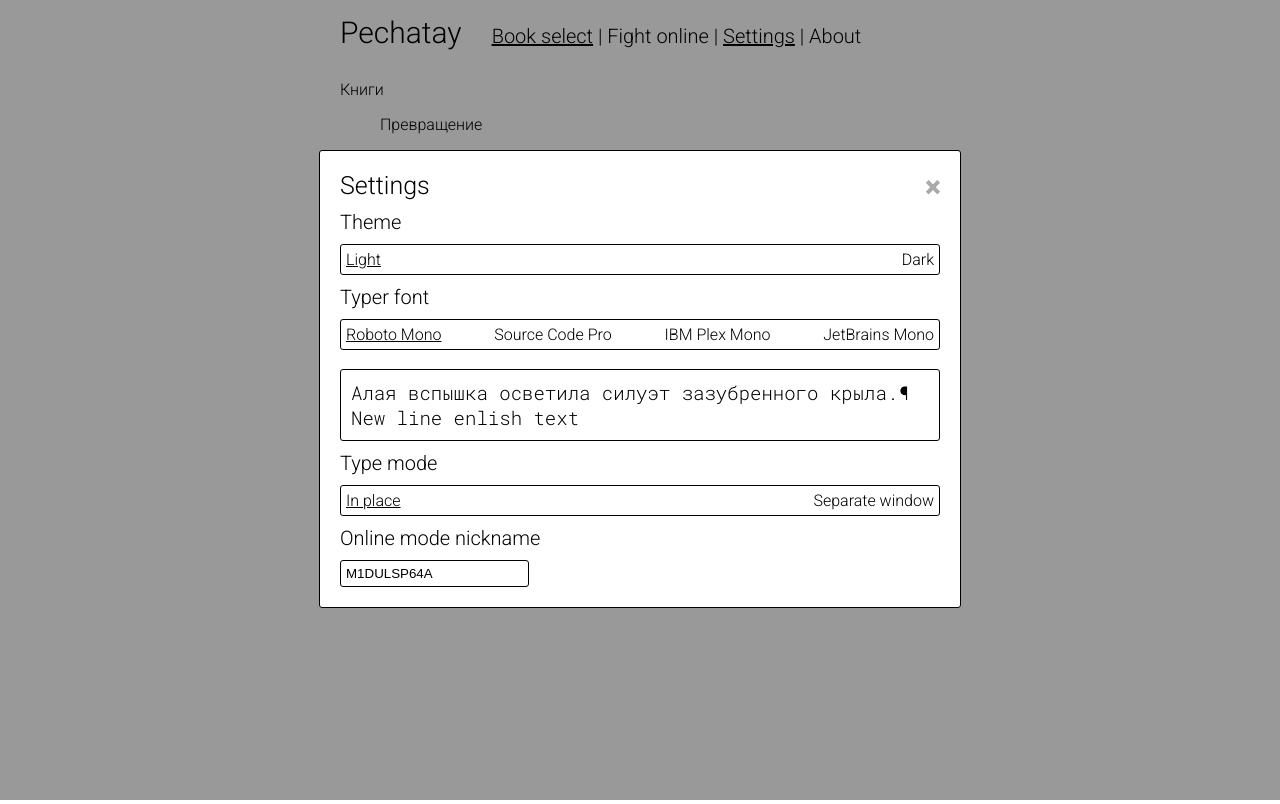
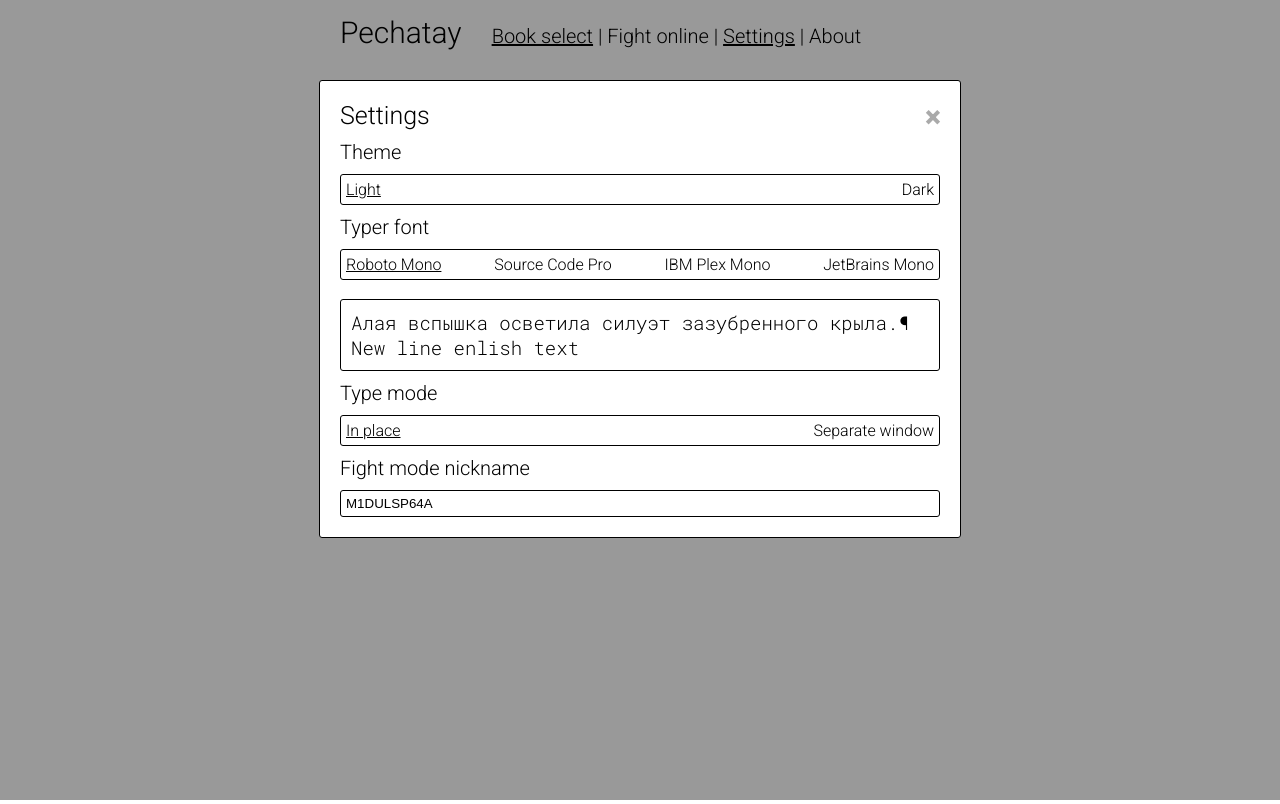
Before and after one commit to zpix1/pechatay, a Vue app: page / in a window 1280 px wide. Both pictures are taken after a click on the link "Settings". Built offline with nearby package versions, Linux system fonts and the light colour scheme.

Commit message:
fixed settings modal height + input width

```diff
--- a/src/views/Settings.vue
+++ b/src/views/Settings.vue
@@ -38,8 +38,8 @@
           </div>
         </div>
 
-        <div class="g-subtitle">Online mode nickname</div>
-        <input class="select-div" type="text" v-model="username"/>
+        <div class="g-subtitle">Fight mode nickname</div>
+        <span style="display: flex"><input style="width: 100%;" class="select-div" type="text" v-model="username"/></span>
       </div>
     </div>
   </div>
@@ -87,7 +87,8 @@ export default {
 .modal-content {
   background-color: var(--main-color);
   border: 1px solid var(--font-color);
-  margin: min(150px, 15%) auto;
+  /*margin-top: min(150px, 15%);*/
+  margin: min(150px, 10vh) auto;
   padding: 20px;
   border-radius: 3px;
   max-width: 600px;
```
